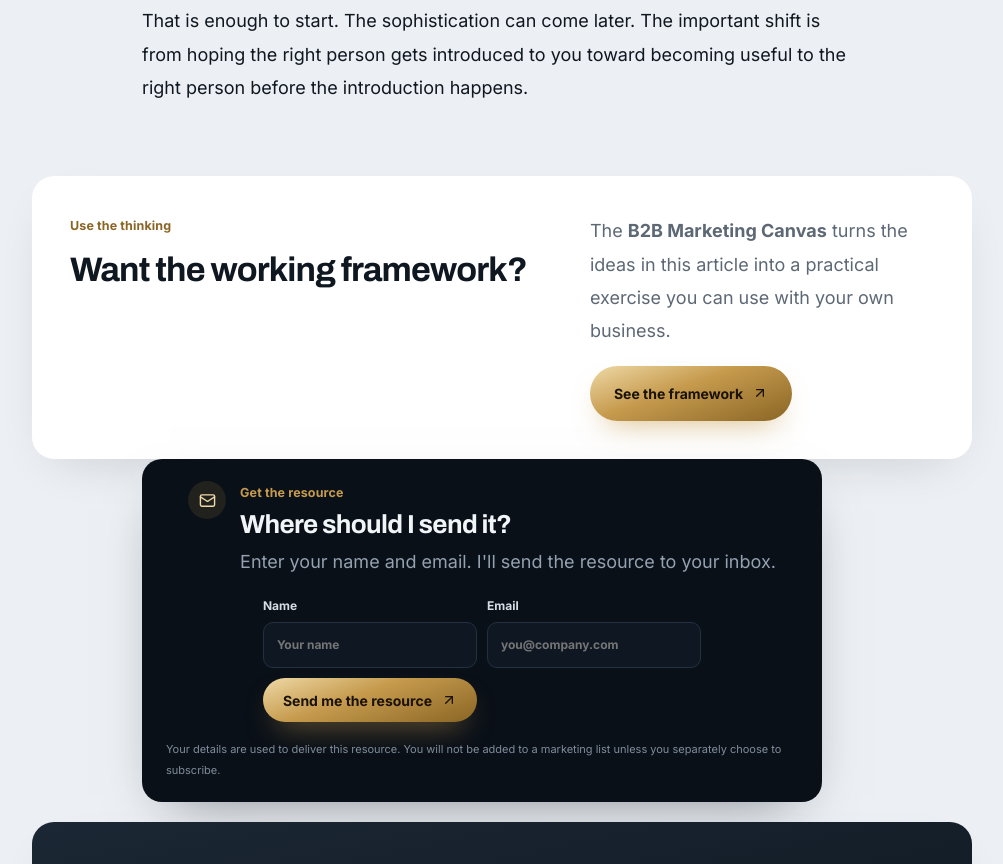
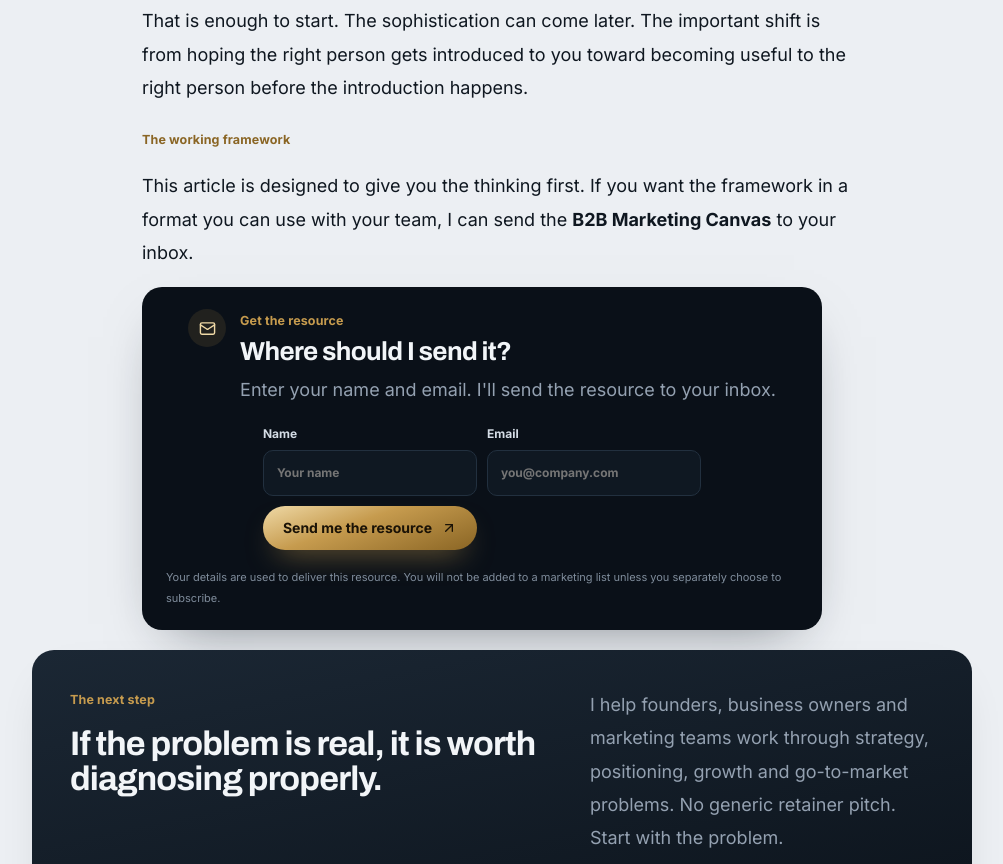
Before and after one commit to iLuciferDevil/siddharth-portfolio, a Next.js app: page /blog/b2b-marketing-strategy in a window 1280 px wide. Shown: the part 3700-4564 px from the top of the page, without its empty margins (138-1141 px from the left). Built offline with nearby package versions, Linux system fonts and the light colour scheme.

Commit message:
Put the lead form after the article, not before the reader gets the value

```diff
--- a/app/blog/[slug]/page.tsx
+++ b/app/blog/[slug]/page.tsx
@@ -15,12 +15,7 @@ export default async function PostPage({params}:{params:Promise<{slug:string}>})
     'Marketing Strategy Canvas':'marketing-strategy-canvas','B2B Marketing Canvas':'b2b-marketing-canvas','Landing Page Checklist':'landing-page-checklist','Brand Positioning Worksheet':'brand-positioning-worksheet','GTM Planning Template':'gtm-template','Lifecycle Marketing Map':'lifecycle-marketing-map'
   }[p.leadMagnet] || 'marketing-strategy-canvas';
   const articleSchema={
-    '@context':'https://schema.org',
-    '@type':'Article',
-    headline:p.title,
-    description:p.excerpt,
-    datePublished:p.date,
-    dateModified:p.date,
+    '@context':'https://schema.org','@type':'Article',headline:p.title,description:p.excerpt,datePublished:p.date,dateModified:p.date,
     author:{'@type':'Person',name:'Siddharth Bhattacharjee',url:'https://siddharthbhattacharjee.in'},
     publisher:{'@type':'Person',name:'Siddharth Bhattacharjee'},
     mainEntityOfPage:{'@type':'WebPage','@id':`https://siddharthbhattacharjee.in/blog/${p.slug}`},
@@ -36,7 +31,7 @@ export default async function PostPage({params}:{params:Promise<{slug:string}>})
     <header className="insight-header"><p className="label">{p.category} · {p.readTime}</p><h1 className="display">{p.title}</h1><p className="insight-deck">{p.excerpt}</p><div className="insight-byline"><span>By Siddharth Bhattacharjee</span><span>{p.date}</span><span>Independent marketing consultant</span></div></header>
     <div className="insight-body">
       {p.content.map((block,i)=>block.type==='h2'?<h2 key={i}>{block.text}</h2>:block.type==='h3'?<h3 key={i}>{block.text}</h3>:block.type==='ul'?<ul key={i}>{block.text.split(';').map(x=><li key={x}>{x}</li>)}</ul>:<p key={i}>{block.text}</p>)}
-      <section className="insight-resource"><div><div className="eyebrow">Use the thinking</div><h2>Want the working framework?</h2></div><div><p>The <strong>{p.leadMagnet}</strong> turns the ideas in this article into a practical exercise you can use with your own business.</p><Link className="button" href={`/resources/${resourceSlug}`}>See the framework <ArrowUpRight size={16}/></Link></div></section>
+      <div className="insight-framework-note"><div className="eyebrow">The working framework</div><p>This article is designed to give you the thinking first. If you want the framework in a format you can use with your team, I can send the <strong>{p.leadMagnet}</strong> to your inbox.</p></div>
       <ResourceGate slug={resourceSlug} title={p.leadMagnet}/>
       <section className="insight-end"><div><div className="eyebrow">The next step</div><h2>If the problem is real, it is worth diagnosing properly.</h2></div><div><p>I help founders, business owners and marketing teams work through strategy, positioning, growth and go-to-market problems. No generic retainer pitch. Start with the problem.</p><Link className="button" href="/#booking">Talk about your business <ArrowUpRight size={16}/></Link></div></section>
     </div>
```
